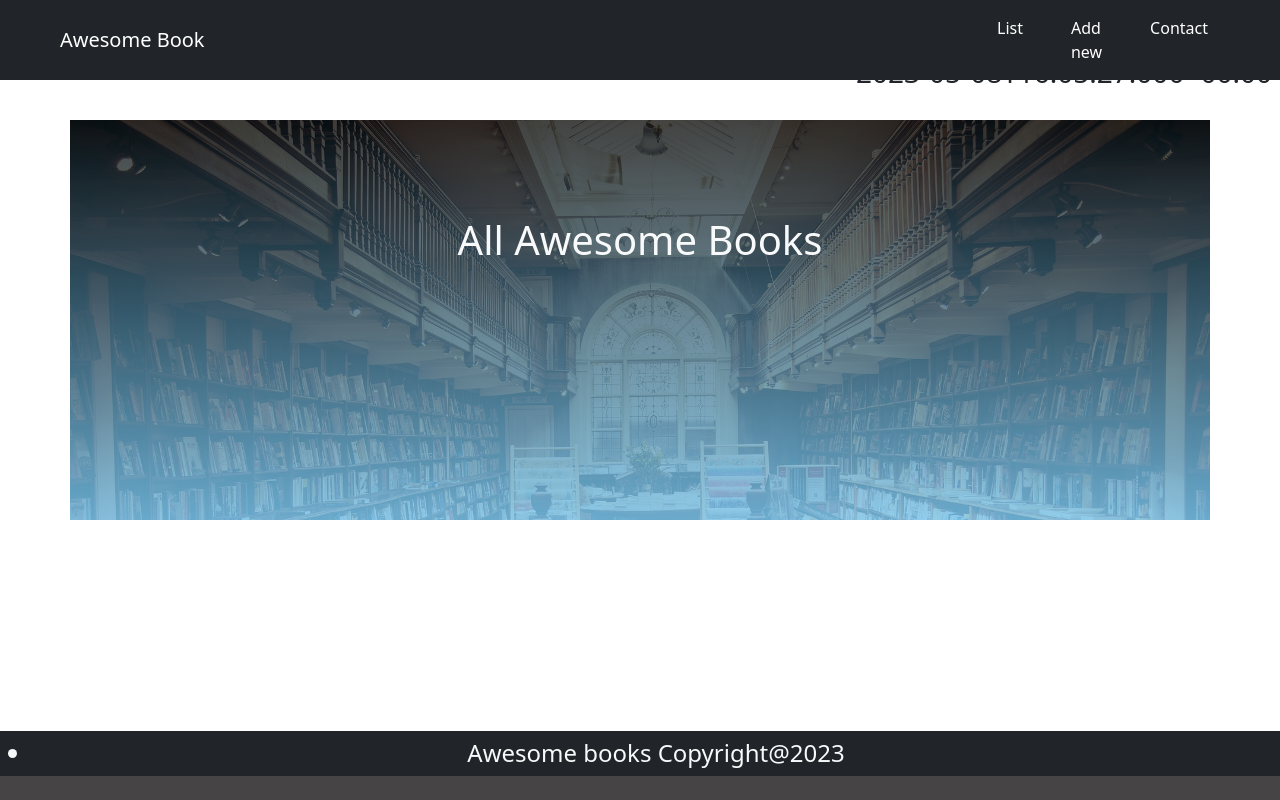
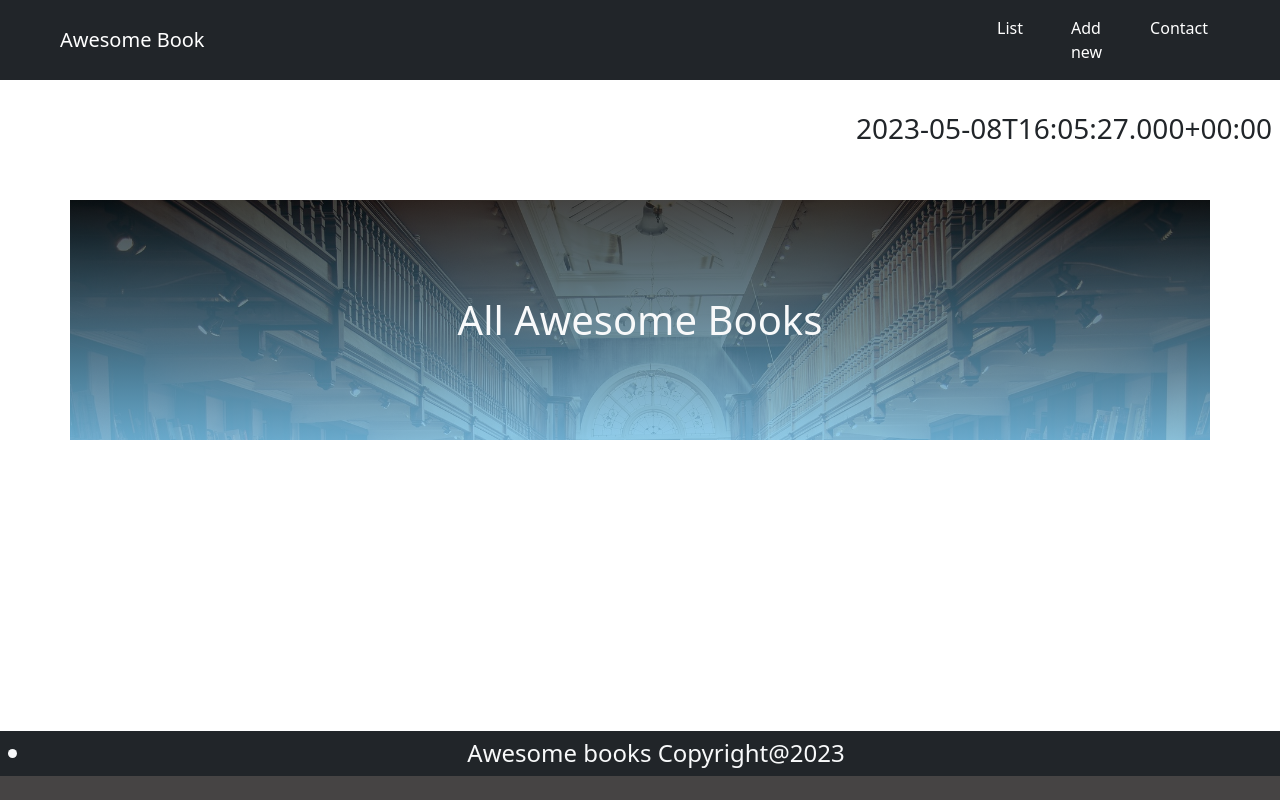
Before and after one commit to ghermaico135/module-awesomeBook, a website with bundled scripts: page index.html in a window 1280 px wide. Built offline with nearby package versions, Linux system fonts and the light colour scheme.

Commit message:
Removing linter disable and fixing datetime

```diff
--- a/index.css
+++ b/index.css
@@ -11,7 +11,7 @@ body {
   background-image: linear-gradient(rgba(0, 0, 0, 0.7), rgba(125, 200, 240, 0.8)), url(./library-.jpg);
   background-size: cover;
   width: 100%;
-  height: 50vh;
+  height: 30vh;
   margin: auto;
   transform: translate(-50%, -50%);
 }
--- a/index.html
+++ b/index.html
@@ -36,7 +36,7 @@
 			</nav>
 		</header>
 		<main>
-			<section>
+			<section class="mt-5 py-2">
 				<div id="current-date" class="mt-5 text-dark"></div>
 			</section>
 			<section class="container home-images" id="home-display">
--- a/modules/add.js
+++ b/modules/add.js
@@ -1,10 +1,8 @@
-/** @format */
-/* eslint-disable */
-const title = document.querySelector("#title");
-const author = document.querySelector("#author");
-const userBooks = JSON.parse(localStorage.getItem("userBooks")) || [];
+const title = document.querySelector('#title');
+const author = document.querySelector('#author');
+const userBooks = JSON.parse(localStorage.getItem('userBooks')) || [];
 const addBook = () => {
-	if (title.value === "" && author.value === "") {
+  if (title.value === '' && author.value === '') {
     // alert("Please fill up all fields");
   } else {
     userBooks.push({
@@ -12,9 +10,8 @@ const addBook = () => {
       bookTitle: title.value,
       bookAuthor: author.value,
     });
-		localStorage.setItem("userBooks", JSON.stringify(userBooks));
+    localStorage.setItem('userBooks', JSON.stringify(userBooks));
   }
 };
-/* eslint-enable */
 
 export default addBook;
```
Also changed, not shown: modules/showDate.js (+5 -9 lines). Lines whose indentation alone changed are shown as unchanged.
